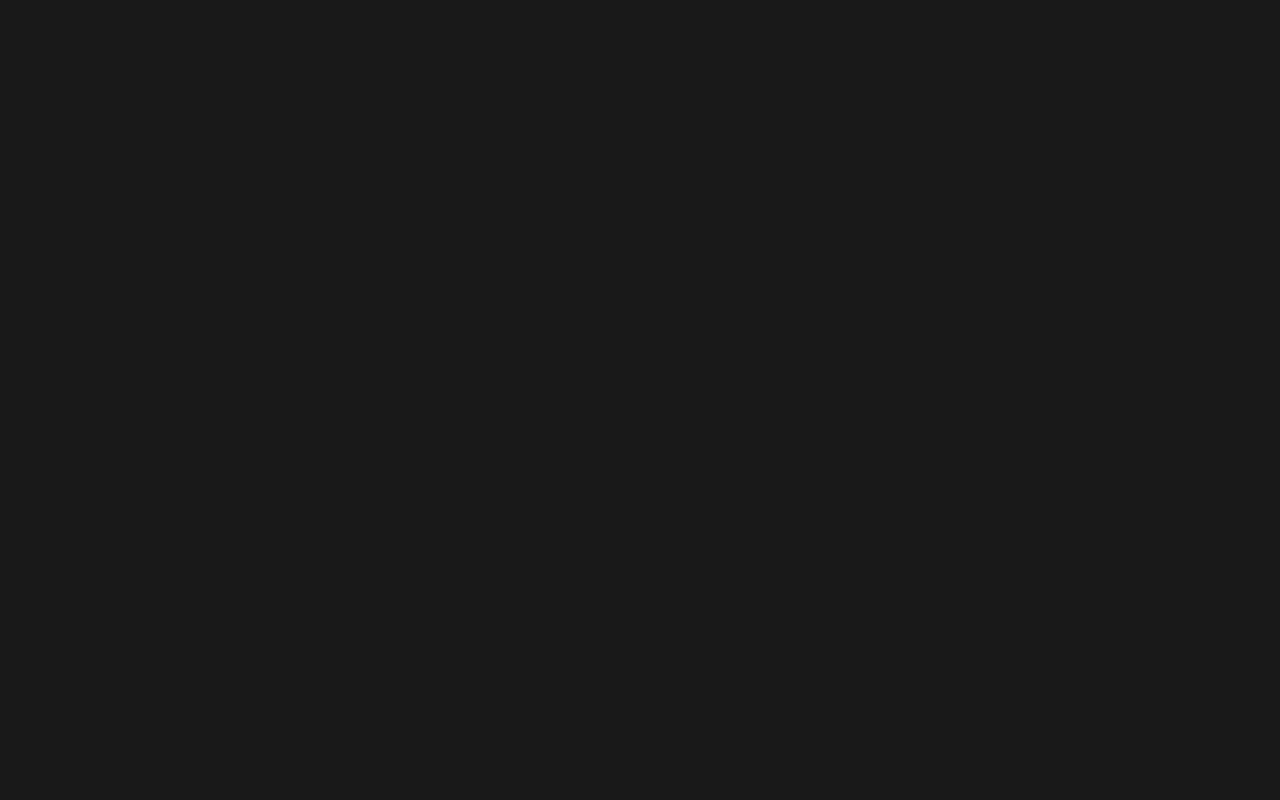
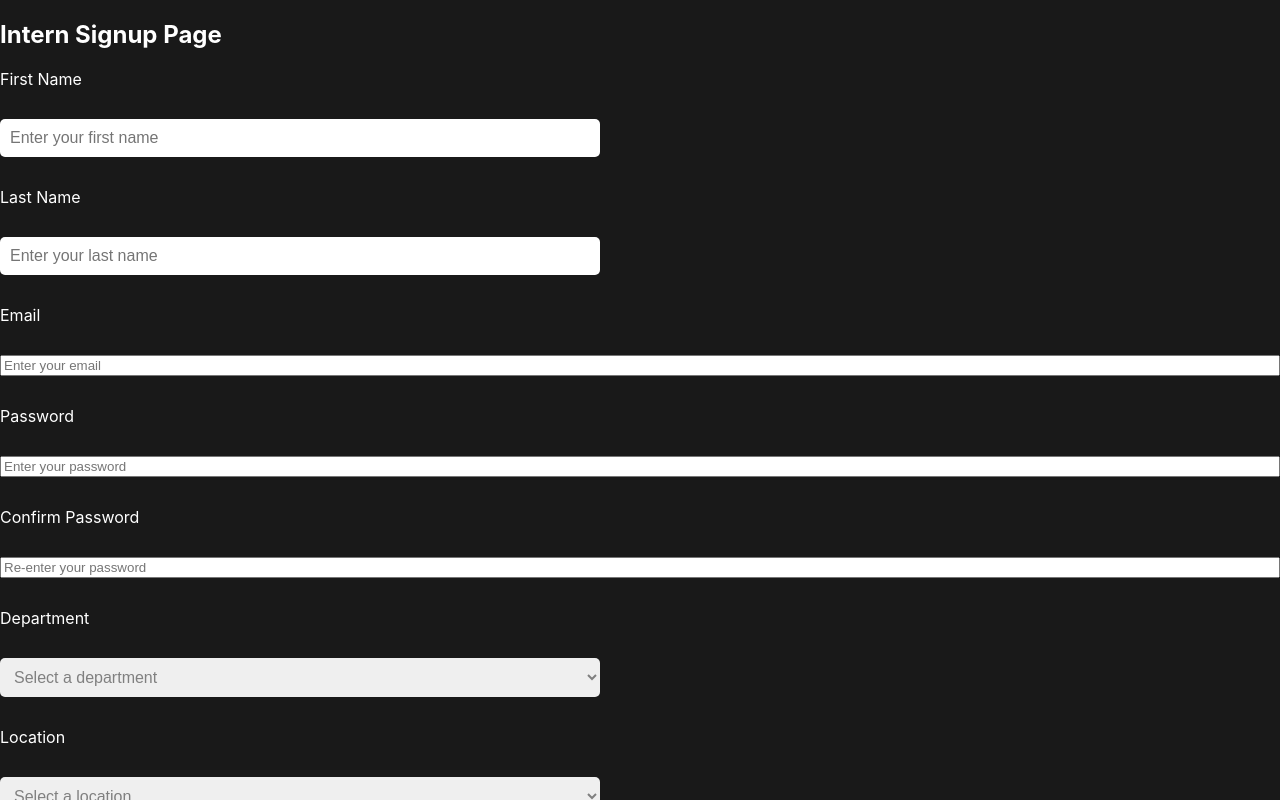
Before and after one commit to yoyobazzi3/DigitalNestScheduler, a React (Create React App) app in the folder Frontend/my-react-app/: page /intern-signup in a window 1280 px wide. Before the commit this address had no page. Built offline with nearby package versions, Linux system fonts and the light colour scheme.

Commit message:
intern signuo

```diff
--- a/Frontend/my-react-app/src/App.js
+++ b/Frontend/my-react-app/src/App.js
@@ -5,6 +5,7 @@ import NewProject from './components/NewProject/NewProject';
 import Recommendations from './pages/recommendations';
 import Interns from './pages/Interns';
 import Signup from './pages/Signup';
+import InternSignup from './pages/InternSignup';
 import { BrowserRouter as Router, Route, Routes } from 'react-router-dom';
 
 function App() {
@@ -16,6 +17,7 @@ function App() {
         <Route path="/recommendations" element={<Recommendations />} />
         <Route path="/interns" element={<Interns />} />
         <Route path="/signup" element={<Signup />} />
+        <Route path="/intern-signup" element={<InternSignup />} />
 
 
       </Routes>
--- /dev/null
+++ b/Frontend/my-react-app/src/pages/InternSignup.jsx
@@ -0,0 +1,130 @@
+import React, { useState } from 'react';
+import axios from 'axios';
+
+const InternSignup = () => {
+  const [formData, setFormData] = useState({
+    firstName: '',
+    lastName: '',
+    email: '',
+    password: '',
+    confirmPassword: '',
+    DepartmentID: '',
+    location: '',
+  });
+
+  const handleChange = (e) => {
+    setFormData({
+      ...formData,
+      [e.target.name]: e.target.value,
+    });
+  };
+
+  const handleSubmit = async (e) => {
+    e.preventDefault();
+
+    const { firstName, lastName, email, password, confirmPassword, DepartmentID, location } = formData;
+
+    // Frontend validation
+    if (!firstName || !lastName || !email || !password || !confirmPassword || !DepartmentID || !location) {
+      alert('All fields are required');
+      return;
+    }
+
+    if (!email.includes('@digitalnest.org')) {
+      alert('Please enter a valid email (@digitalnest.org)');
+      return;
+    }
+
+    if (password.length < 8) {
+      alert('Password must be at least 8 characters long');
+      return;
+    }
+
+    if (password !== confirmPassword) {
+      alert('Passwords do not match');
+      return;
+    }
+
+    try {
+      const response = await axios.post('http://localhost:3360/internSignup', {
+        firstName,
+        lastName,
+        email,
+        password,
+        DepartmentID,
+        location,
+      });
+      alert(response.data.message);
+    } catch (error) {
+      console.error('Error submitting form:', error);
+      alert('Failed to register');
+    }
+  };
+
+  return (
+    <div>
+      <h2>Intern Signup Page</h2>
+      <form onSubmit={handleSubmit} className="Intern-signup-form">
+        <label>First Name</label>
+        <input
+          type="text"
+          placeholder="Enter your first name"
+          name="firstName"
+          value={formData.firstName}
+          onChange={handleChange}
+        />
+        <label>Last Name</label>
+        <input
+          type="text"
+          placeholder="Enter your last name"
+          name="lastName"
+          value={formData.lastName}
+          onChange={handleChange}
+        />
+        <label>Email</label>
+        <input
+          type="email"
+          placeholder="Enter your email"
+          name="email"
+          value={formData.email}
+          onChange={handleChange}
+        />
+        <label>Password</label>
+        <input
+          type="password"
+          placeholder="Enter your password"
+          name="password"
+          value={formData.password}
+          onChange={handleChange}
+        />
+        <label>Confirm Password</label>
+        <input
+          type="password"
+          placeholder="Re-enter your password"
+          name="confirmPassword"
+          value={formData.confirmPassword}
+          onChange={handleChange}
+        />
+        <label>Department</label>
+        <select name="DepartmentID" value={formData.DepartmentID} onChange={handleChange}>
+          <option value="">Select a department</option>
+          <option value="0">Web Development</option>
+          <option value="1">Design</option>
+          <option value="2">Video</option>
+        </select>
+        <label>Location</label>
+        <select name="location" value={formData.location} onChange={handleChange}>
+          <option value="">Select a location</option>
+          <option value="Salinas">Salinas</option>
+          <option value="Gilroy">Gilroy</option>
+          <option value="Watsonville">Watsonville</option>
+          <option value="Stockton">Stockton</option>
+          <option value="Modesto">Modesto</option>
+        </select>
+        <button type="submit">Submit</button>
+      </form>
+    </div>
+  );
+};
+
+export default InternSignup;
```
Also changed, not shown: 1 other file (tests, documents, lock files or other folders).
